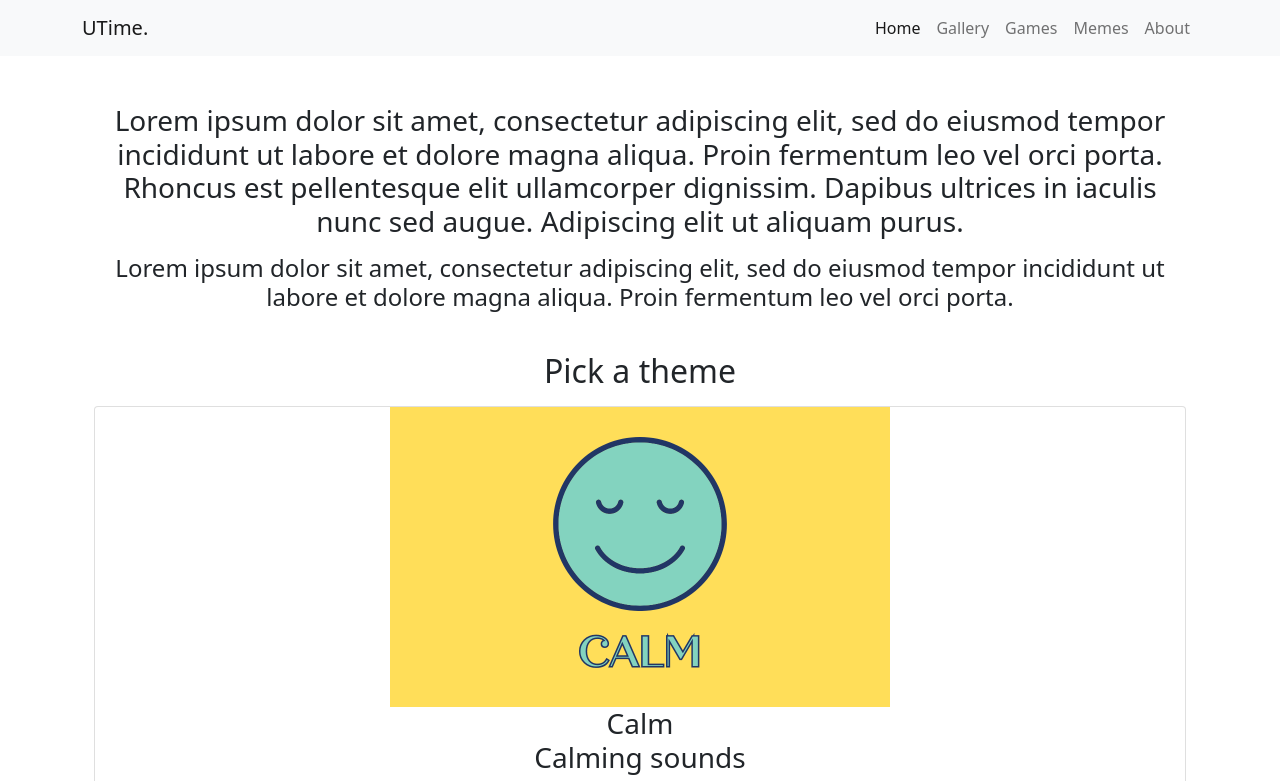
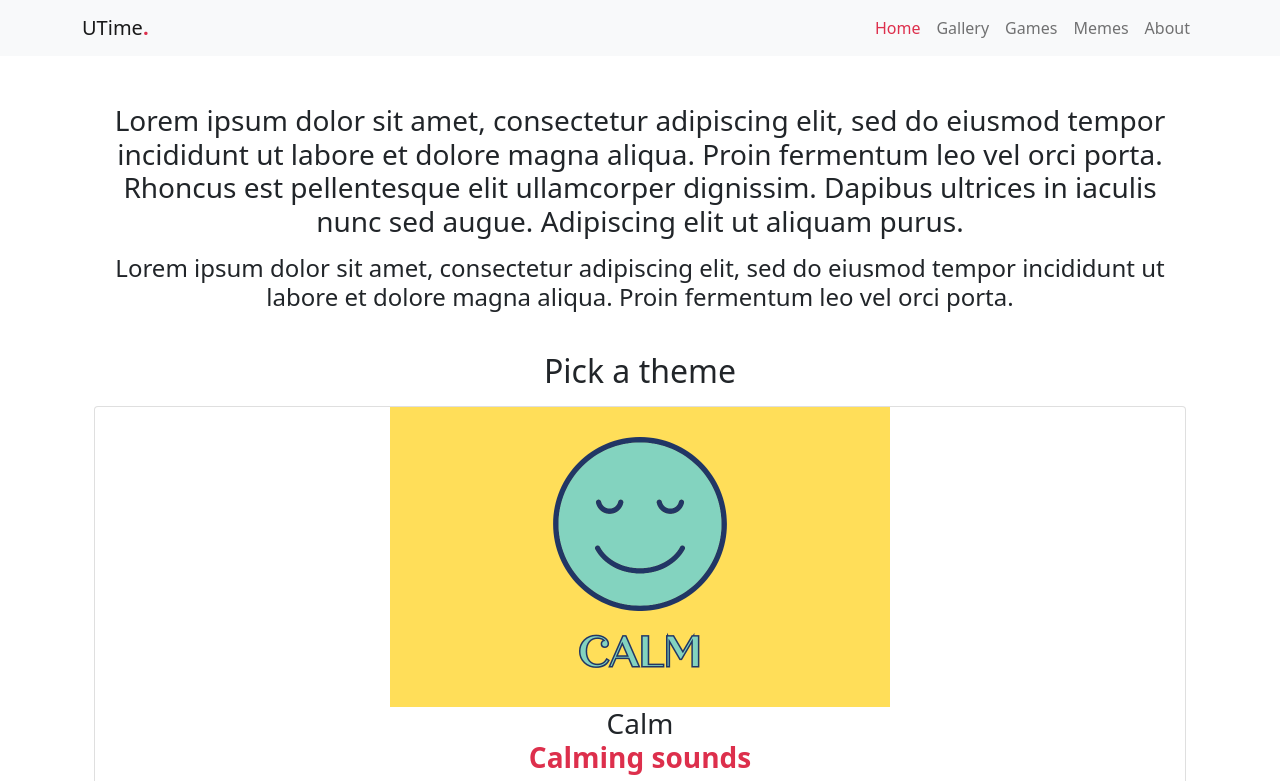
Before and after one commit to MeganRoberts-dev/march-24-hackathon, a plain HTML site: page index.html in a window 1280 px wide. In both pictures the pointer is over the link "Home". Shown: the top 781 px of the page. Drawn offline with nearby package versions, Linux system fonts and the light colour scheme.

Commit message:
Add styling to navbar

```diff
--- a/assets/css/style_gallery.css
+++ b/assets/css/style_gallery.css
@@ -1,3 +1,15 @@
+/* General styles */
+span {
+  color: rgb(221, 47, 76);
+  font-weight:900;
+}
+
+.navbar-light .navbar-nav .nav-link.show,
+.navbar-light .navbar-nav .show>.nav-link,
+.navbar-light.navbar-nav .nav-link:focus,
+.navbar-light .navbar-nav .nav-link:hover {
+  color: rgb(221, 47, 76);
+}
 /* Quiet Space HTML */
 .carousel-container {
     padding: 0;
```
